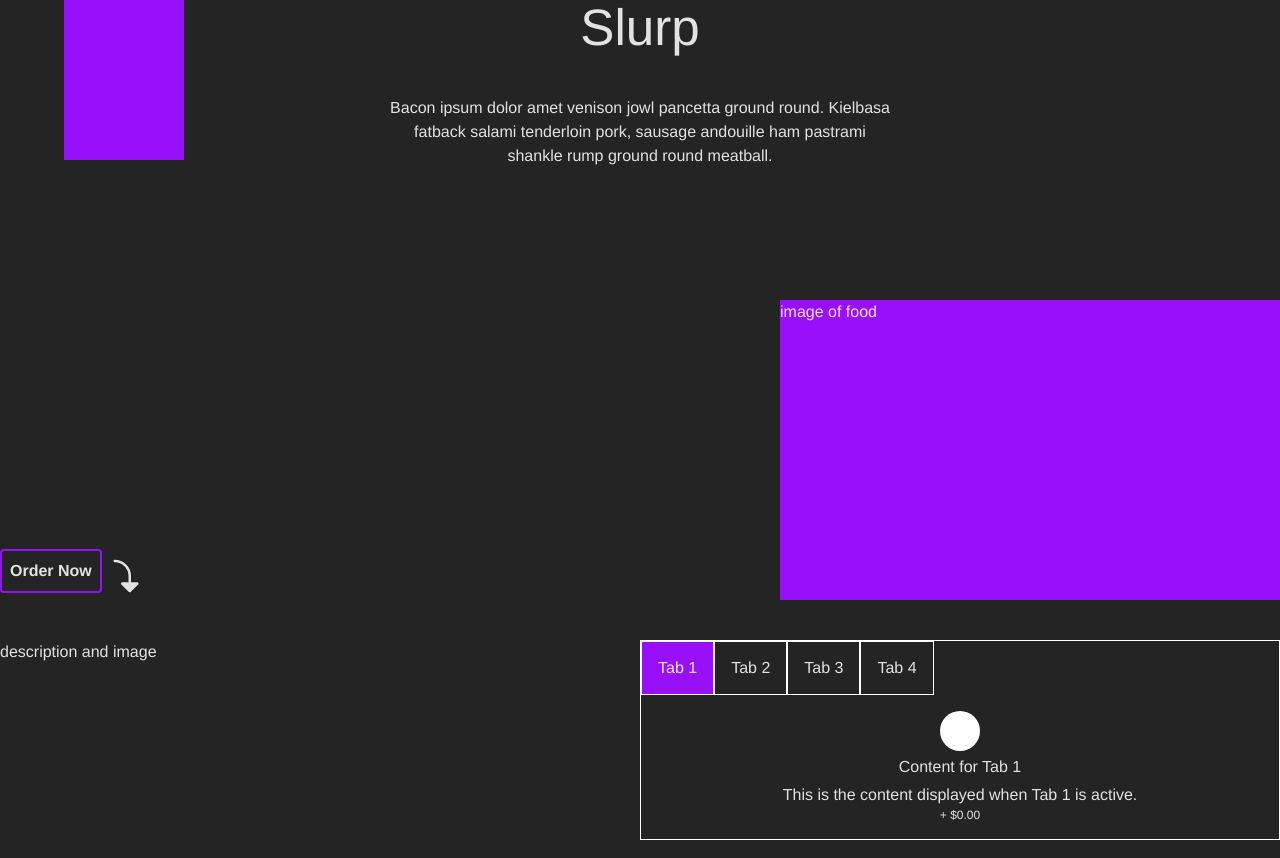
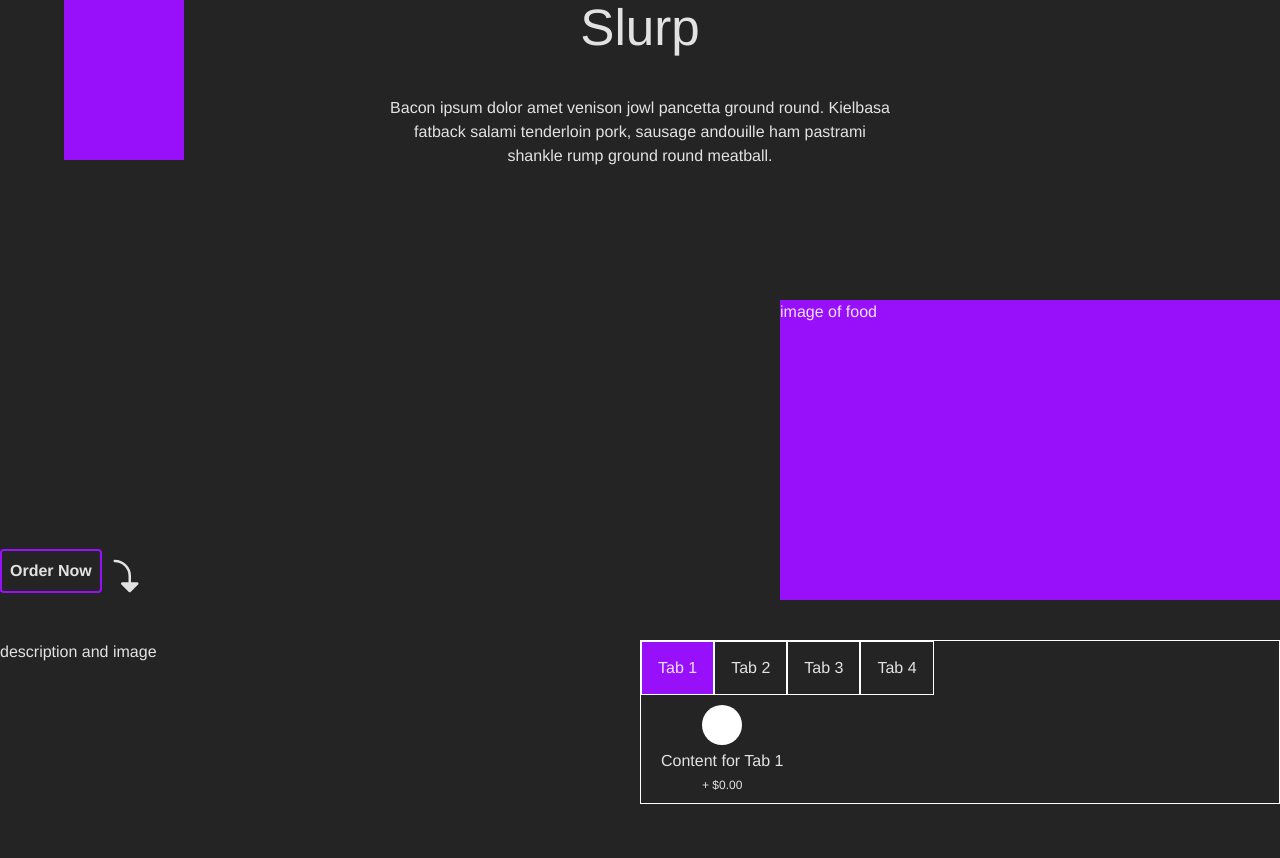
Before and after one commit to svonharris/food-order-app, a React (Vite) app: page / in a window 1280 px wide. Shown: the top 858 px of the page. Built offline with nearby package versions, Linux system fonts and the light colour scheme.

Commit message:
Removed prop types, removed styles for Tab content, changed props passed to Tab content.

```diff
--- a/src/components/Tabs/Tabs.tsx
+++ b/src/components/Tabs/Tabs.tsx
@@ -1,13 +1,6 @@
 import { useState } from "react";
 import { testingData } from "../../Data/Data.tsx";
 import Tab from "../Tab/Tab.tsx";
-
-// type TabsProps = {
-//   title: string;
-//   content: string;
-//   price?: number;
-//   icon?: React.ReactNode;
-// };
 
 const Tabs = () => {
   const [activeTab, setActiveTab] = useState("Tab 1");
@@ -37,15 +30,9 @@ const Tabs = () => {
       {testingData.map((data) => (
         <div
           key={data.id}
-          className={"hidden py-[6px] px-[12px]"}
-          style={{ display: activeTab === data.name ? "block" : "none" }}
+          style={{ display: activeTab === data.name ? "flex" : "none" }}
         >
-          <Tab
-            title={data.title}
-            content={data.content}
-            price={data.price}
-            icon={data.icon}
-          />
+          <Tab title={data.title ?? ""} ingredients={data.ingredients} />
         </div>
       ))}
     </div>
```
